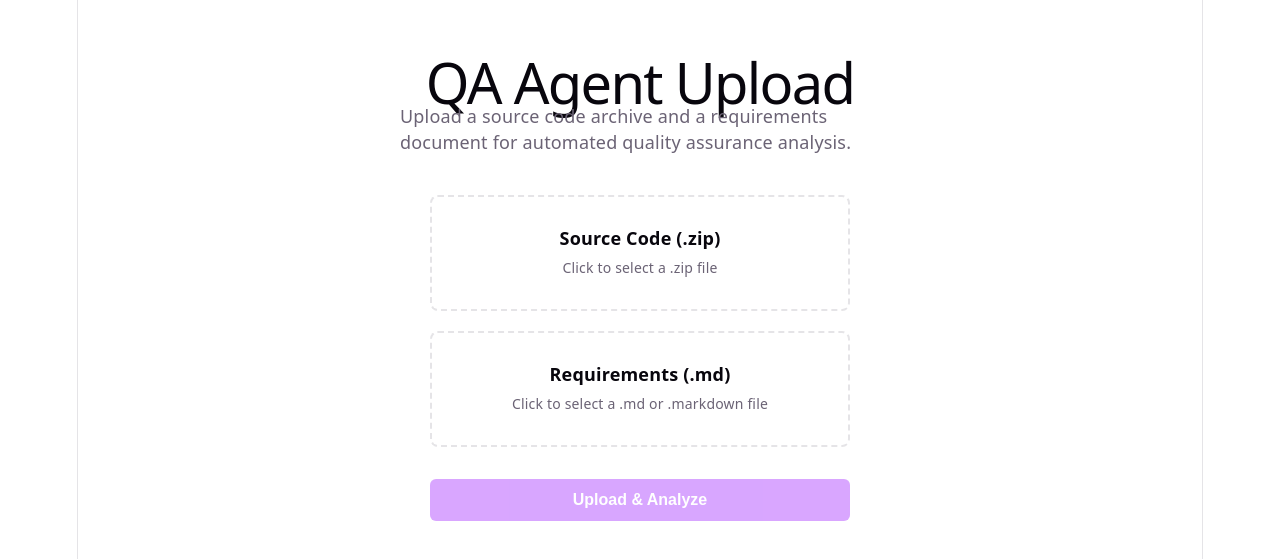
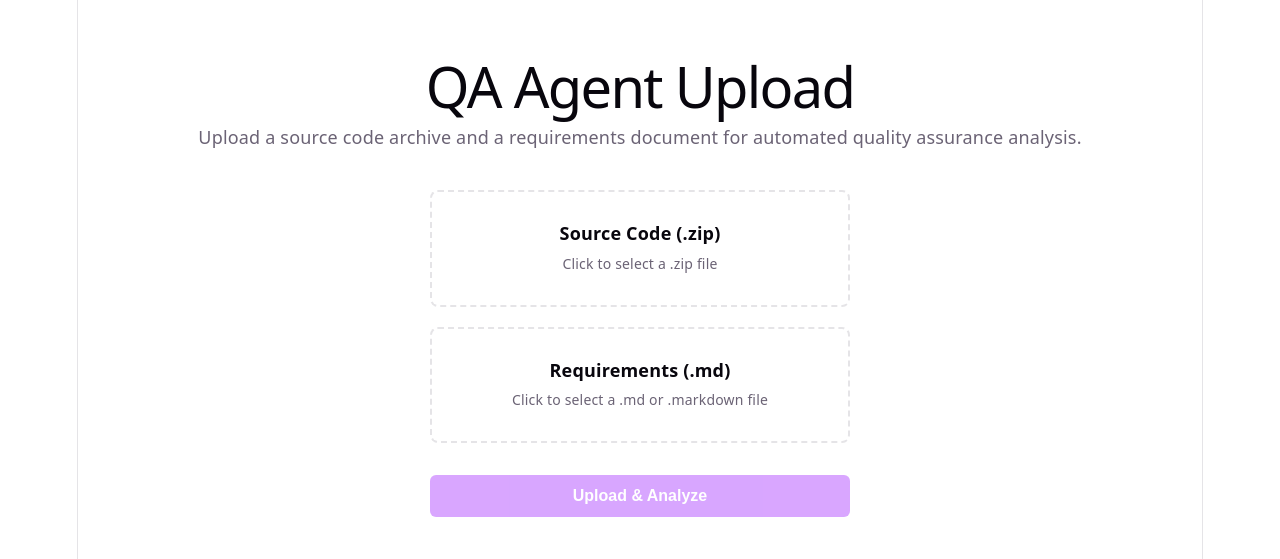
Before and after one commit to Dvv112345/QA-agent, a React (Vite) app in the folder frontend/: page / in a window 1280 px wide. Shown: the part 121-680 px from the top of the page. Built offline with nearby package versions, Linux system fonts and the light colour scheme; no server answers.

Commit message:
Small UI changes

```diff
--- a/frontend/src/pages/HomePage.css
+++ b/frontend/src/pages/HomePage.css
@@ -8,11 +8,10 @@
 }
 
 .home-page h1 {
-  margin-bottom: 8px;
+  margin-bottom: 25px;
 }
 
 .subtitle {
-  max-width: 480px;
   margin-bottom: 40px;
   color: var(--text);
 }
```
